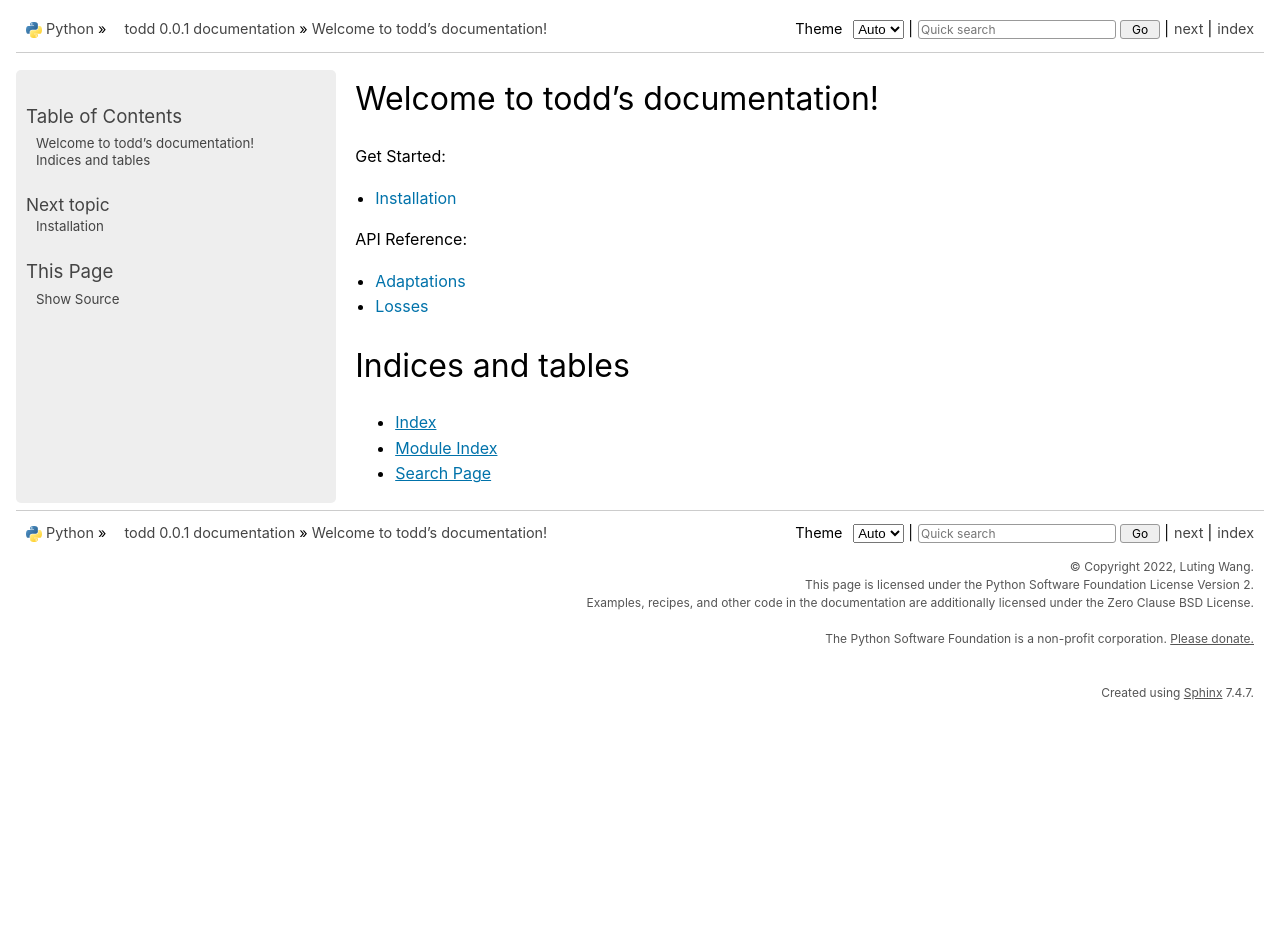
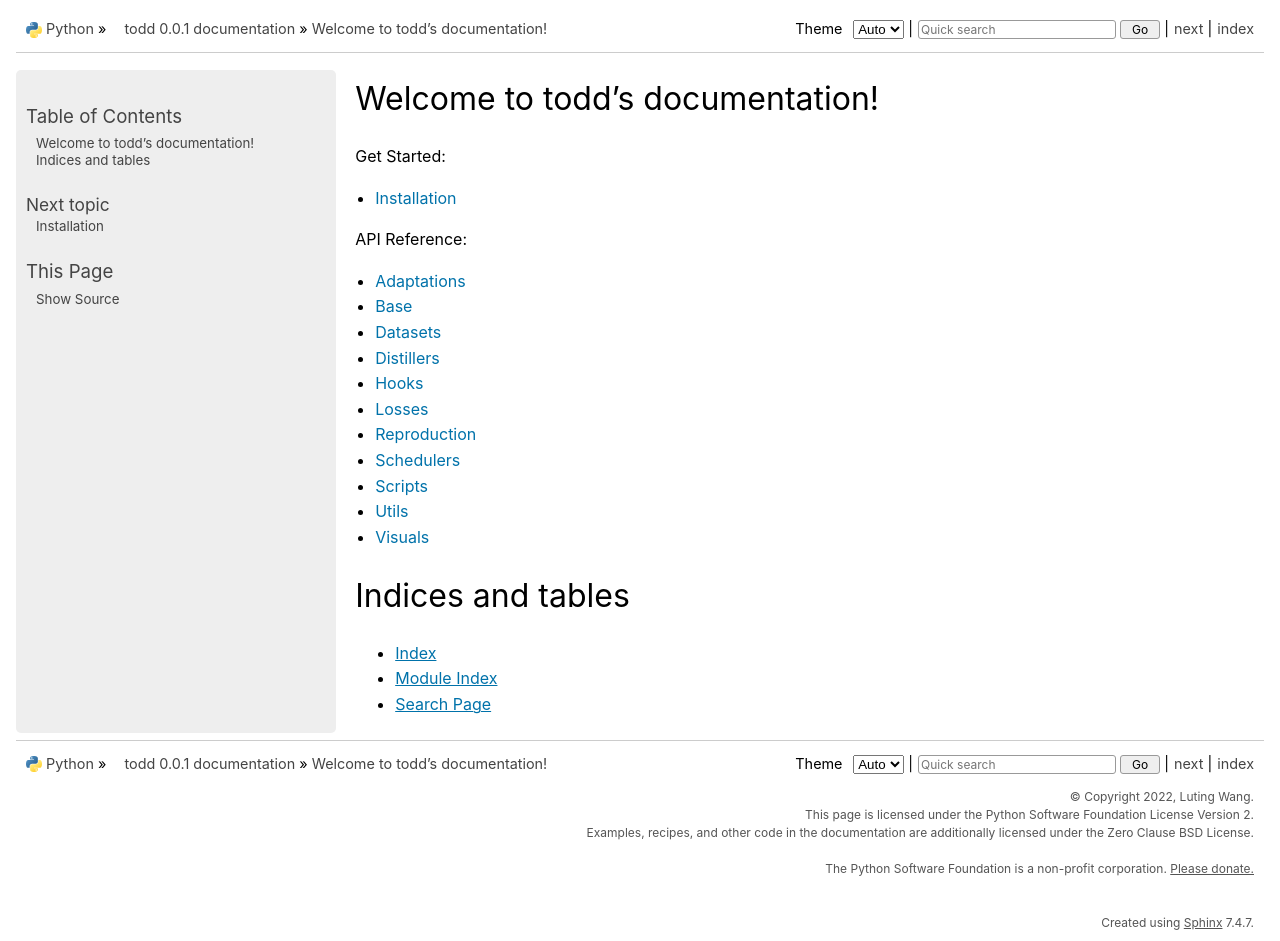
Before and after one commit to LutingWang/todd, a Sphinx documentation site: the page built from docs/source/index.rst, in a window 1280 px wide and 941 px high. Built offline with Sphinx 7.4.7, drawn with Linux system fonts in a browser that asks for light colours.

Commit message:
docs: format

```diff
--- a/docs/source/api_reference/adapts.rst
+++ b/docs/source/api_reference/adapts.rst
@@ -2,4 +2,3 @@
 ===========
 
 .. automodule:: todd.adapts
-    :members:
--- /dev/null
+++ b/docs/source/api_reference/base.rst
@@ -0,0 +1,4 @@
+Base
+====
+
+.. automodule:: todd.base
--- /dev/null
+++ b/docs/source/api_reference/datasets.rst
@@ -0,0 +1,4 @@
+Datasets
+========
+
+.. automodule:: todd.datasets
--- /dev/null
+++ b/docs/source/api_reference/distillers.rst
@@ -0,0 +1,4 @@
+Distillers
+==========
+
+.. automodule:: todd.distillers
--- /dev/null
+++ b/docs/source/api_reference/hooks.rst
@@ -0,0 +1,4 @@
+Hooks
+=====
+
+.. automodule:: todd.hooks
--- a/docs/source/api_reference/losses.rst
+++ b/docs/source/api_reference/losses.rst
@@ -2,4 +2,3 @@
 ======
 
 .. automodule:: todd.losses
-    :members:
--- /dev/null
+++ b/docs/source/api_reference/reproduction.rst
@@ -0,0 +1,4 @@
+Reproduction
+============
+
+.. automodule:: todd.reproduction
--- /dev/null
+++ b/docs/source/api_reference/schedulers.rst
@@ -0,0 +1,4 @@
+Schedulers
+==========
+
+.. automodule:: todd.schedulers
--- /dev/null
+++ b/docs/source/api_reference/scripts.rst
@@ -0,0 +1,4 @@
+Scripts
+=======
+
+.. automodule:: todd.scripts
--- /dev/null
+++ b/docs/source/api_reference/utils.rst
@@ -0,0 +1,4 @@
+Utils
+=====
+
+.. automodule:: todd.utils
--- /dev/null
+++ b/docs/source/api_reference/visuals.rst
@@ -0,0 +1,4 @@
+Visuals
+=======
+
+.. automodule:: todd.visuals
--- a/docs/source/conf.py
+++ b/docs/source/conf.py
@@ -19,3 +19,12 @@
     html_theme = 'sphinx_rtd_theme'
 else:
     html_theme = 'python_docs_theme'
+
+autodoc_typehints = 'description'
+autodoc_default_options = {
+    'imported-members': True,
+    'members': True,
+    'undoc-members': True,
+    'show-inheritance': True,
+}
+autodoc_class_signature = 'separated'
```
